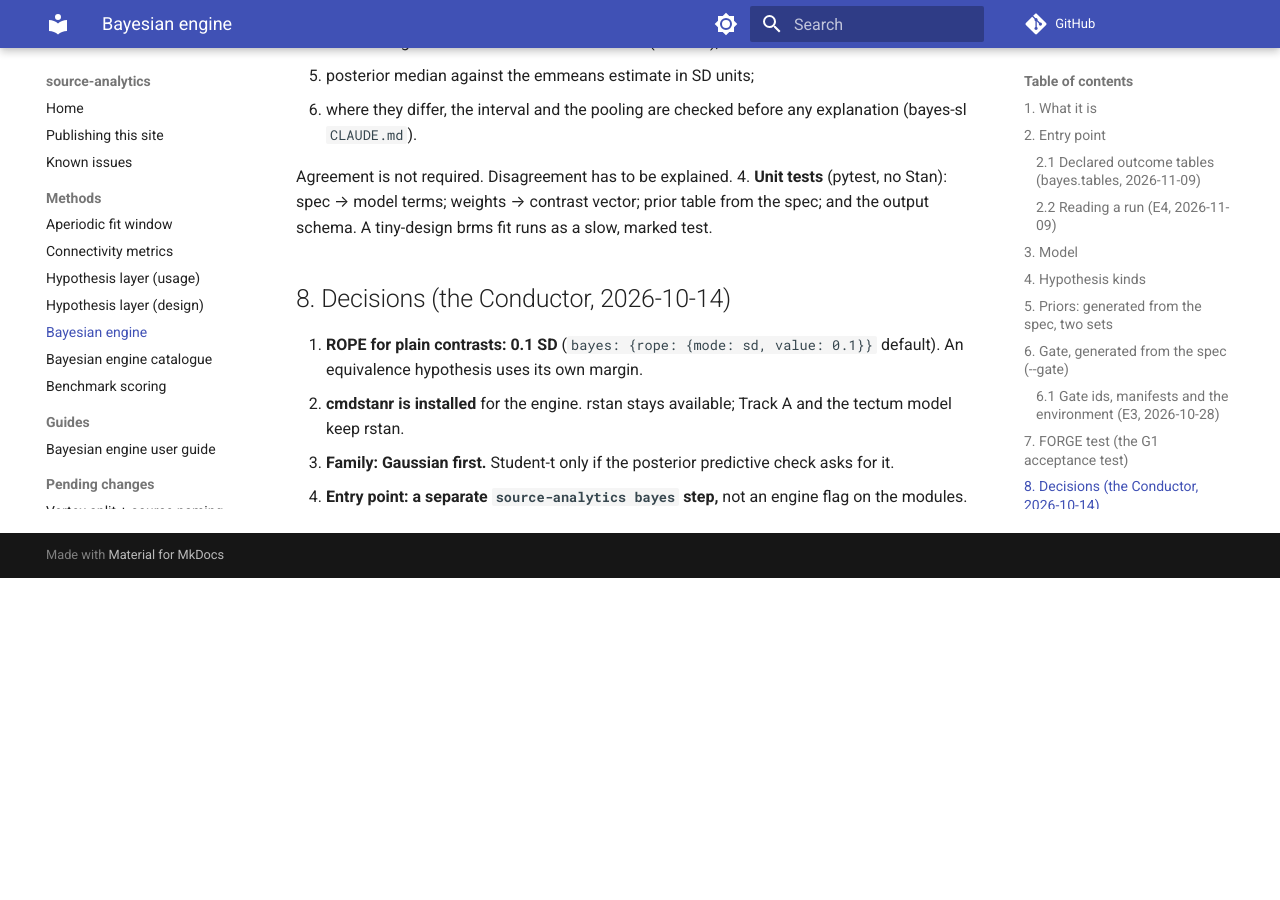
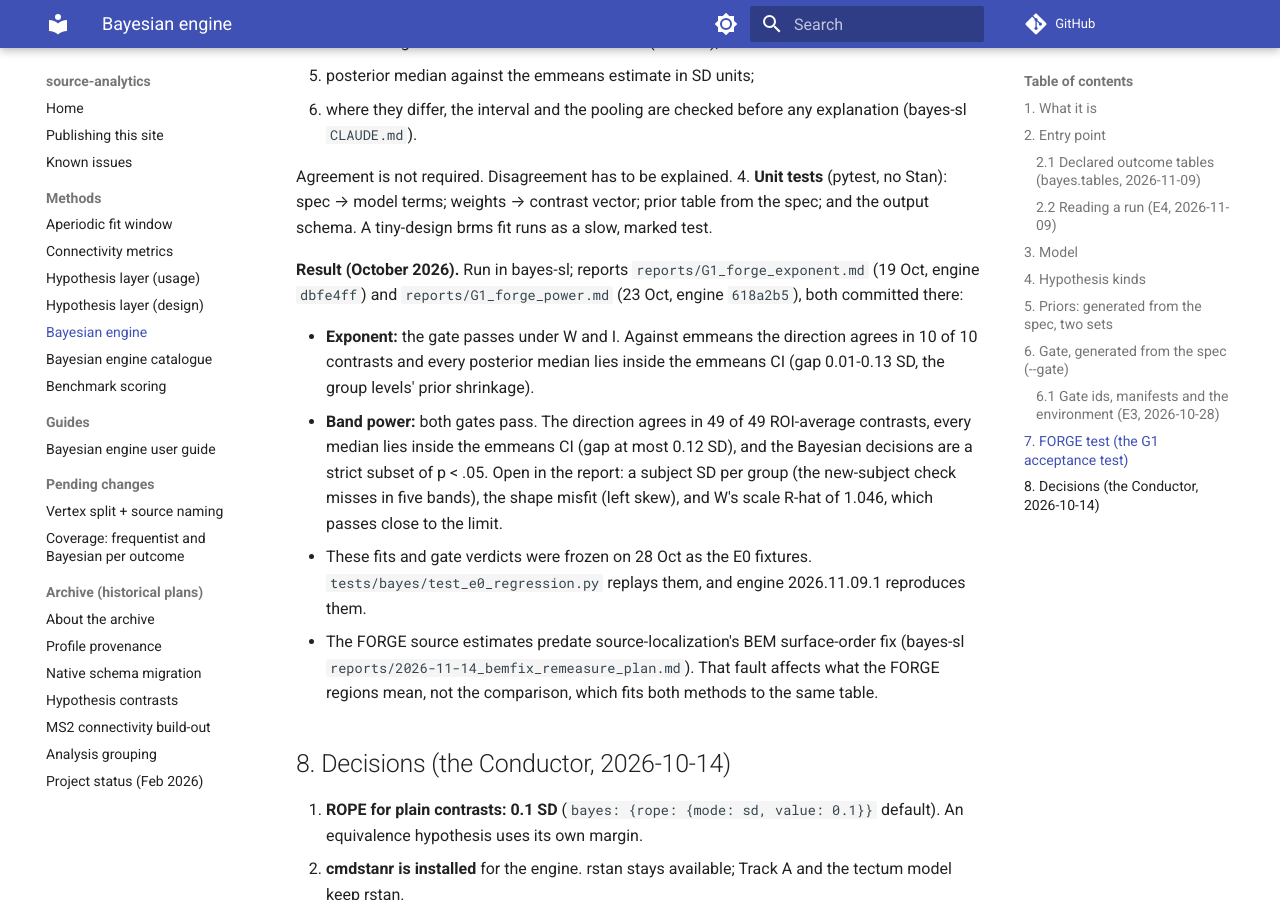
Before and after one commit to alexedmon1/source-analytics, an MkDocs documentation site: the page built from docs/methods/BAYES_ENGINE.md, in a window 1280 px wide and 900 px high, scrolled down 8694 px. Built offline with MkDocs 1.6.1 and Material for MkDocs 9.7.7, drawn with Linux system fonts in a browser that asks for light colours; comment, search, counter and statistics services are not loaded; before the commit the page ends 9272 px from its top, so only the background shows below that.

Commit message:
Bayes engine methods: record the FORGE G1 result; coverage table cites it
Section 7 described the acceptance test but not its outcome. The test was run and committed in
bayes-sl in October (G1_forge_exponent.md, G1_forge_power.md): directions agree 10/10 and 49/49,
every posterior median inside the emmeans CI; the fits were frozen as the E0 fixtures on 28 Oct.
Notes the BEM surface-order fix: it changes what the FORGE regions mean, not the comparison.

Co-Authored-By: Claude Opus 5.5 <noreply@anthropic.com>

```diff
--- a/docs/methods/BAYES_ENGINE.md
+++ b/docs/methods/BAYES_ENGINE.md
@@ -331,6 +331,21 @@ and check; `renv` only if two machines disagree).
 4. **Unit tests** (pytest, no Stan): spec → model terms; weights → contrast vector; prior table from the spec; and
    the output schema. A tiny-design brms fit runs as a slow, marked test.
 
+**Result (October 2026).** Run in bayes-sl; reports `reports/G1_forge_exponent.md` (19 Oct, engine `dbfe4ff`) and
+`reports/G1_forge_power.md` (23 Oct, engine `618a2b5`), both committed there:
+
+- **Exponent:** the gate passes under W and I. Against emmeans the direction agrees in 10 of 10 contrasts and every
+  posterior median lies inside the emmeans CI (gap 0.01-0.13 SD, the group levels' prior shrinkage).
+- **Band power:** both gates pass. The direction agrees in 49 of 49 ROI-average contrasts, every median lies inside
+  the emmeans CI (gap at most 0.12 SD), and the Bayesian decisions are a strict subset of p < .05. Open in the
+  report: a subject SD per group (the new-subject check misses in five bands), the shape misfit (left skew), and W's
+  scale R-hat of 1.046, which passes close to the limit.
+- These fits and gate verdicts were frozen on 28 Oct as the E0 fixtures. `tests/bayes/test_e0_regression.py`
+  replays them, and engine 2026.11.09.1 reproduces them.
+- The FORGE source estimates predate source-localization's BEM surface-order fix (bayes-sl
+  `reports/2026-11-14_bemfix_remeasure_plan.md`). That fault affects what the FORGE regions mean, not the
+  comparison, which fits both methods to the same table.
+
 ## 8. Decisions (the Conductor, 2026-10-14)
 
 1. **ROPE for plain contrasts: 0.1 SD** (`bayes: {rope: {mode: sd, value: 0.1}}` default). An equivalence hypothesis
```
Also changed, not shown: docs/plans/BAYES_COVERAGE.md (+6 -6 lines).
